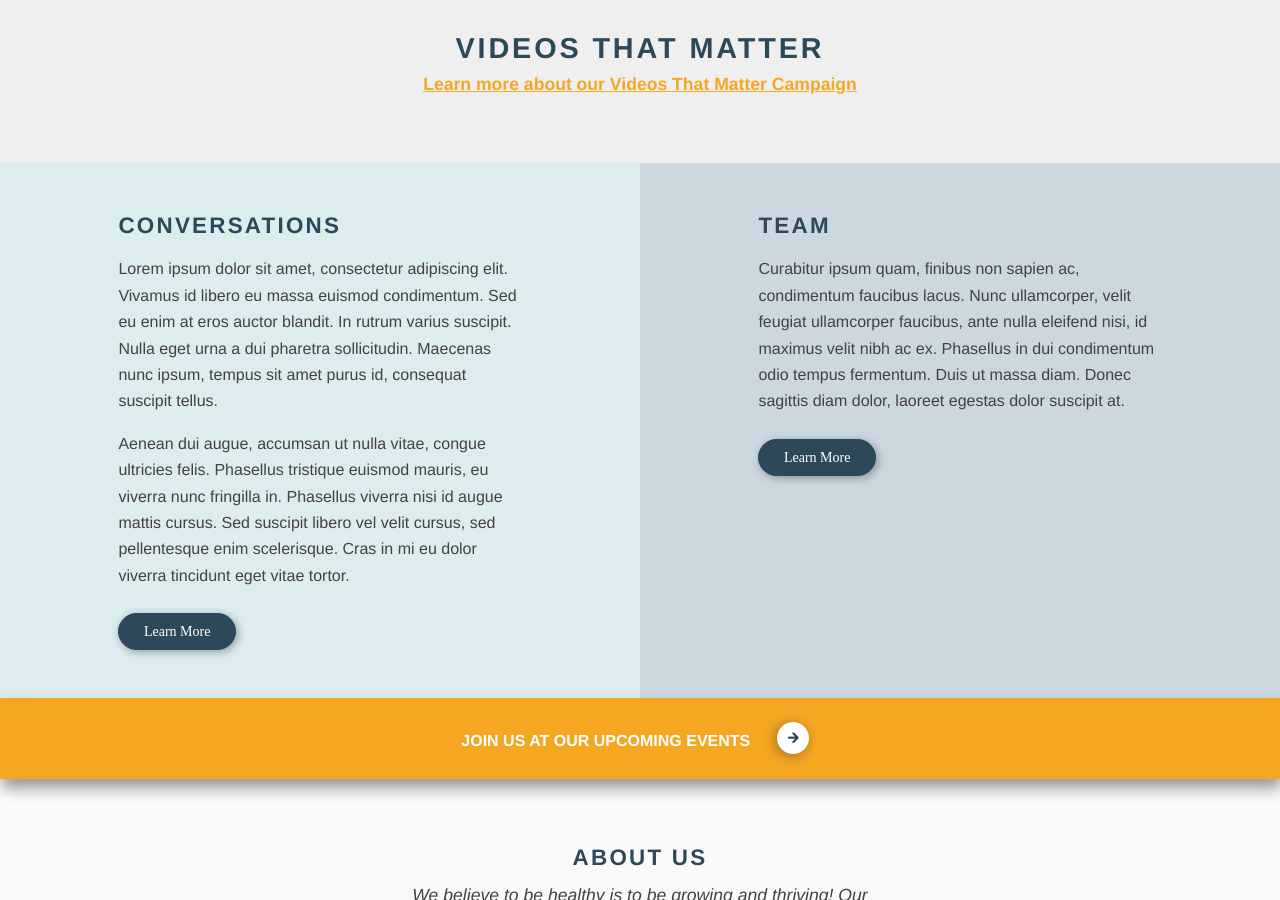
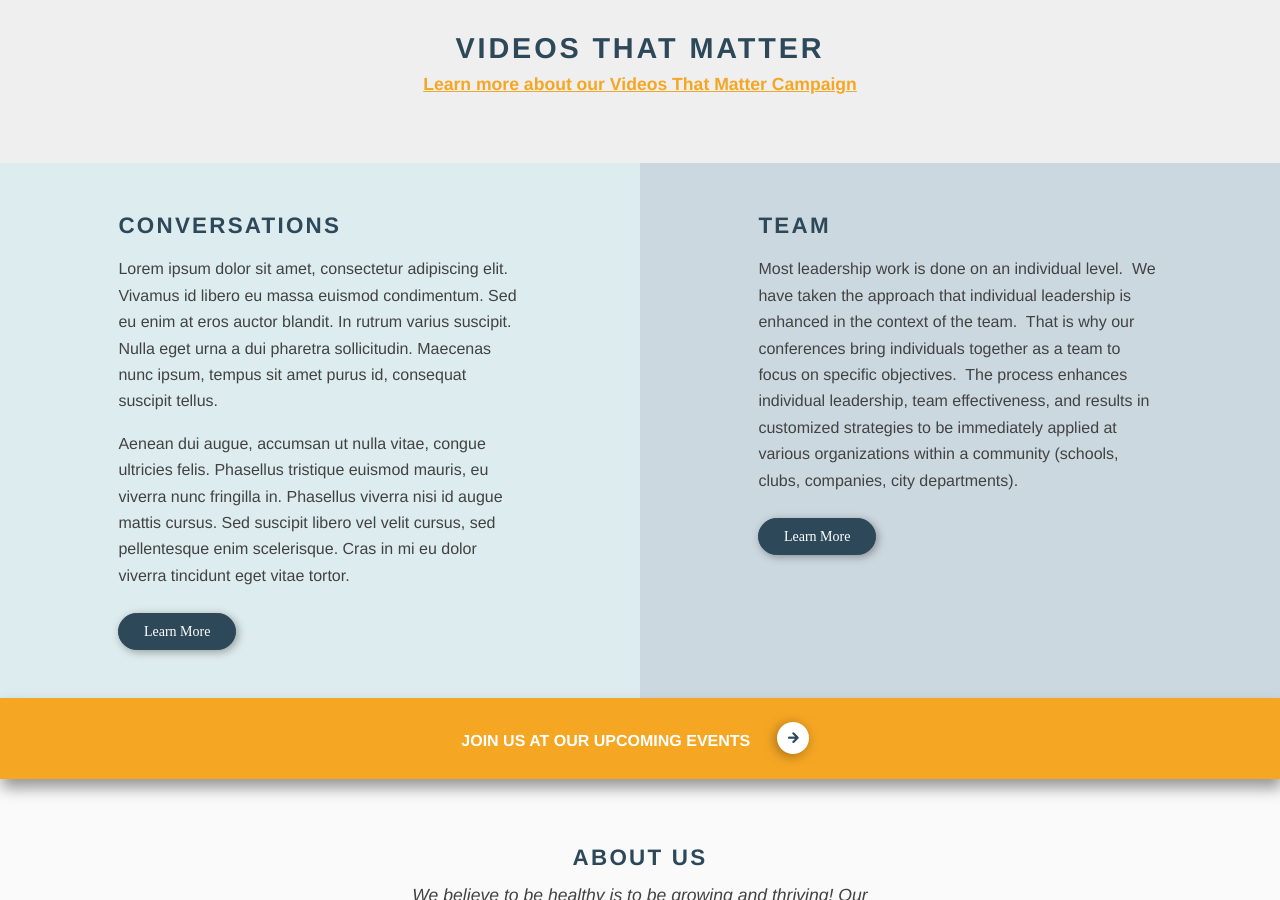
Before and after one commit to michaeldmcqueen/coreveritas.org, a Jekyll site: the page built from index.html, in a window 1280 px wide and 900 px high, scrolled down 943 px. Built offline with Jekyll 4.4.1, drawn with Linux system fonts in a browser that asks for light colours; nearby versions of some CDN libraries; the list of posts is cut into pages by our own code.

Commit message:
Updated '/_layouts/front.html' via CloudCannon

```diff
--- a/_layouts/front.html
+++ b/_layouts/front.html
@@ -24,13 +24,7 @@ layout: default
     <section class="content-wrapper wrap">
       <div class="team-conversation">
         <div class="col col-1 conversation editable"><div class="block-wrapper"><h3>Conversations</h3><p>Lorem ipsum dolor sit amet, consectetur adipiscing elit. Vivamus id libero eu massa euismod condimentum. Sed eu enim at eros auctor blandit. In rutrum varius suscipit. Nulla eget urna a dui pharetra sollicitudin. Maecenas nunc ipsum, tempus sit amet purus id, consequat suscipit tellus.</p><p>Aenean dui augue, accumsan ut nulla vitae, congue ultricies felis. Phasellus tristique euismod mauris, eu viverra nunc fringilla in. Phasellus viverra nisi id augue mattis cursus. Sed suscipit libero vel velit cursus, sed pellentesque enim scelerisque. Cras in mi eu dolor viverra tincidunt eget vitae tortor.</p><div class="btn"><a href="/conversations">Learn More</a></div></div></div>
-        <div class="col col-2 team editable">
-          <div class="block-wrapper">
-            <h3>Team</h3>
-            <p>Curabitur ipsum quam, finibus non sapien ac, condimentum faucibus lacus. Nunc ullamcorper, velit feugiat ullamcorper faucibus, ante nulla eleifend nisi, id maximus velit nibh ac ex. Phasellus in dui condimentum odio tempus fermentum. Duis ut massa diam. Donec sagittis diam dolor, laoreet egestas dolor suscipit at.</p>
-            <div class="btn"><a href="/team">Learn More</a></div>
-          </div>
-        </div>
+        <div class="col col-2 team editable"><div class="block-wrapper"><h3>Team</h3><p>Most leadership work is done on an individual level.&nbsp; We have taken the approach that individual leadership is enhanced in the context of the team.&nbsp; That is why our conferences bring individuals together as a team to focus on specific objectives.&nbsp; The process enhances individual leadership, team effectiveness, and results in customized strategies to be immediately applied at various organizations within a community (schools, clubs, companies, city departments).&nbsp;</p><div class="btn"><a href="/team">Learn More</a></div></div></div>
       </div>
       <div class="participate-call editable"><a href="http://coreteamexperience.com/" target="_blank">JOIN US AT OUR UPCOMING EVENTS <img src="/assets/images/arrow-light.png" alt="" /></a></div>
       <div class="about-us-front">
```
